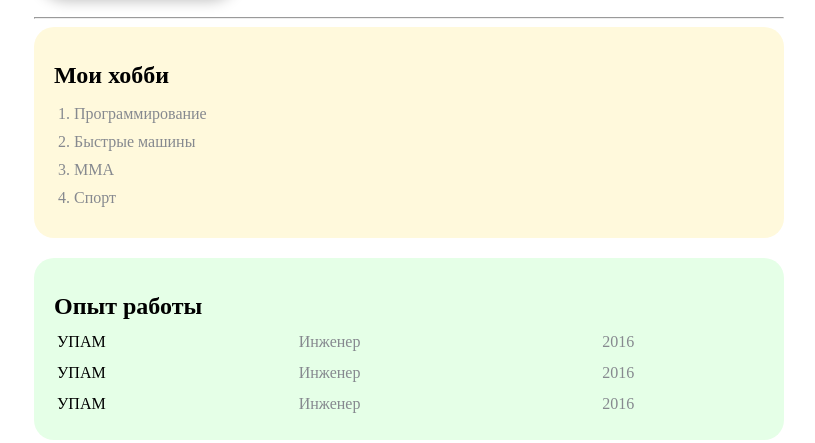
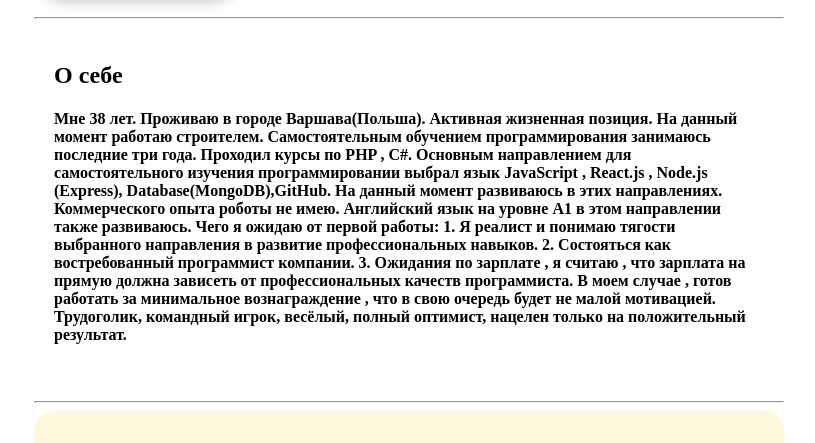
Before and after one commit to SergeyBalakin/css-cv, a plain HTML site: page index.html in a window 1280 px wide. Shown: the part 290-733 px from the top of the page, without its empty margins (231-1046 px from the left). Drawn offline with Linux system fonts and the light colour scheme.

Commit message:
долнениие 4

```diff
--- a/index.html
+++ b/index.html
@@ -14,7 +14,7 @@
           <p>Я человек ,<strong> который учиться программировать</strong></p>
           <p>Цель: познавать себя и свои возможности</p>
 
-          <div class="social" action="red">
+          <div class="social">
             <h3>Мои социальные сети</h3>
 
             <a
@@ -50,6 +50,33 @@
       </div>
 
       <hr />
+      <div class="card bg-blue">
+        <h2>О себе</h2>
+        <div>
+          <h4>
+            <p>
+              Мне 38 лет. Проживаю в городе Варшава(Польша). Активная жизненная
+              позиция. На данный момент работаю строителем. Самостоятельным
+              обучением программирования занимаюсь последние три года. Проходил
+              курсы по PHP , C#. Основным направлением для самостоятельного
+              изучения программировании выбрал язык JavaScript , React.js ,
+              Node.js (Express), Database(MongoDB),GitHub. На данный момент
+              развиваюсь в этих направлениях. Коммерческого опыта роботы не
+              имею. Английский язык на уровне A1 в этом направлении также
+              развиваюсь. Чего я ожидаю от первой работы: 1. Я реалист и понимаю
+              тягости выбранного направления в развитие профессиональных
+              навыков. 2. Состояться как востребованный программист компании. 3.
+              Ожидания по зарплате , я считаю , что зарплата на прямую должна
+              зависеть от профессиональных качеств программиста. В моем случае ,
+              готов работать за минимальное вознаграждение , что в свою очередь
+              будет не малой мотивацией. Трудоголик, командный игрок, весёлый,
+              полный оптимист, нацелен только на положительный результат.
+            </p>
+          </h4>
+        </div>
+      </div>
+
+      <hr />
       <div class="card bg-yellow">
         <h2>Мои хобби</h2>
         <ol class="list">
@@ -63,9 +90,9 @@
         <h2>Опыт работы</h2>
         <table class="table">
           <tr>
-            <td>УПАМ</td>
-            <td>Инженер</td>
-            <td>2016</td>
+            <td>ХАИ</td>
+            <td>Менеджмент</td>
+            <td>2006-2011</td>
           </tr>
           <tr>
             <td>УПАМ</td>
@@ -87,7 +114,7 @@
             <a href="https://www.youtube.com/c/VladilenMinin">Владилен Минин</a>
           </li>
           <li>
-            <a href="https://www.youtube.com/c/UlbiTV">Ulbi</a>
+            <a href="https://www.youtube.com/c/UlbiTV">Ulbi TV</a>
           </li>
           <li>
             <a href="https://www.youtube.com/c/SuprunAlexey"
```
